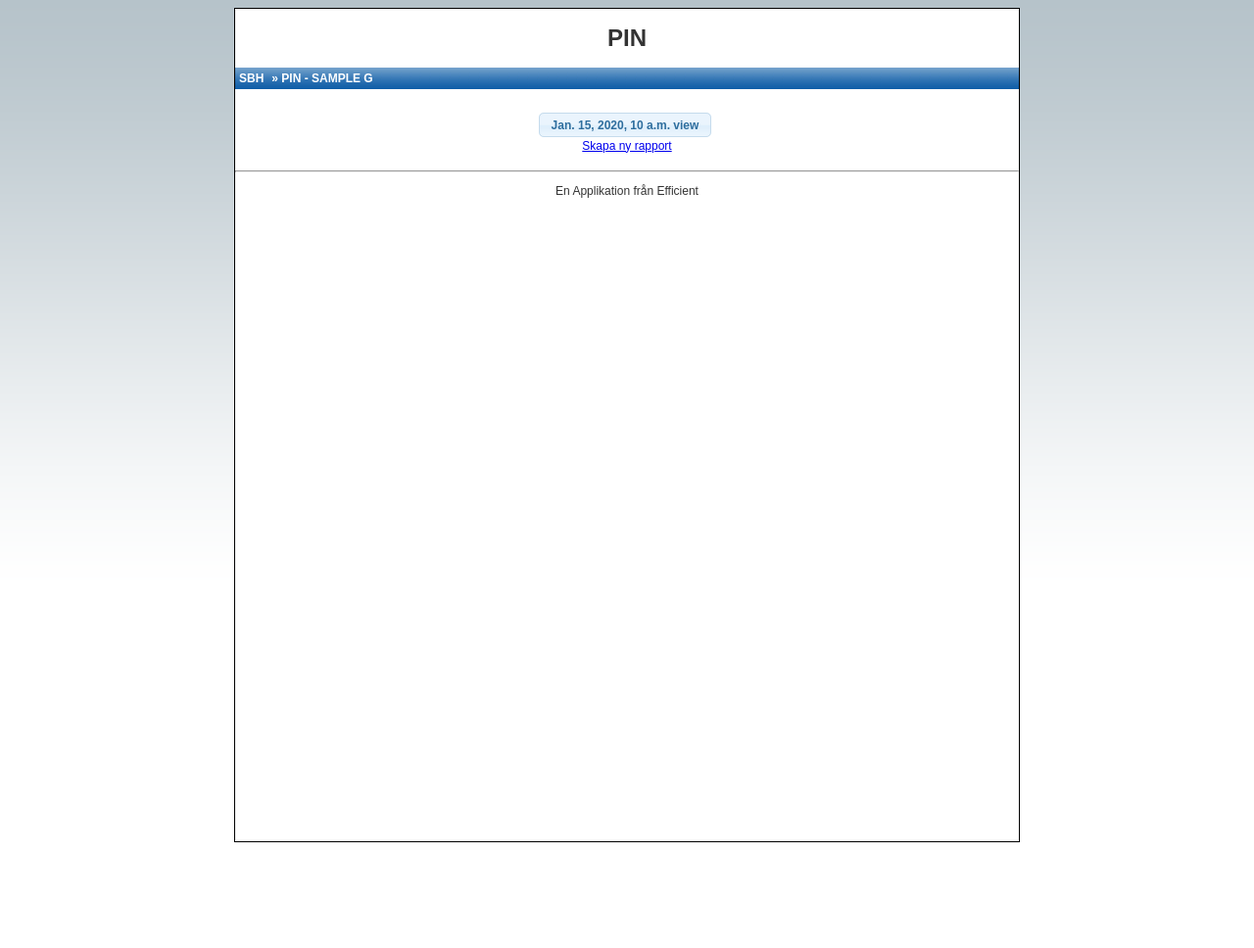
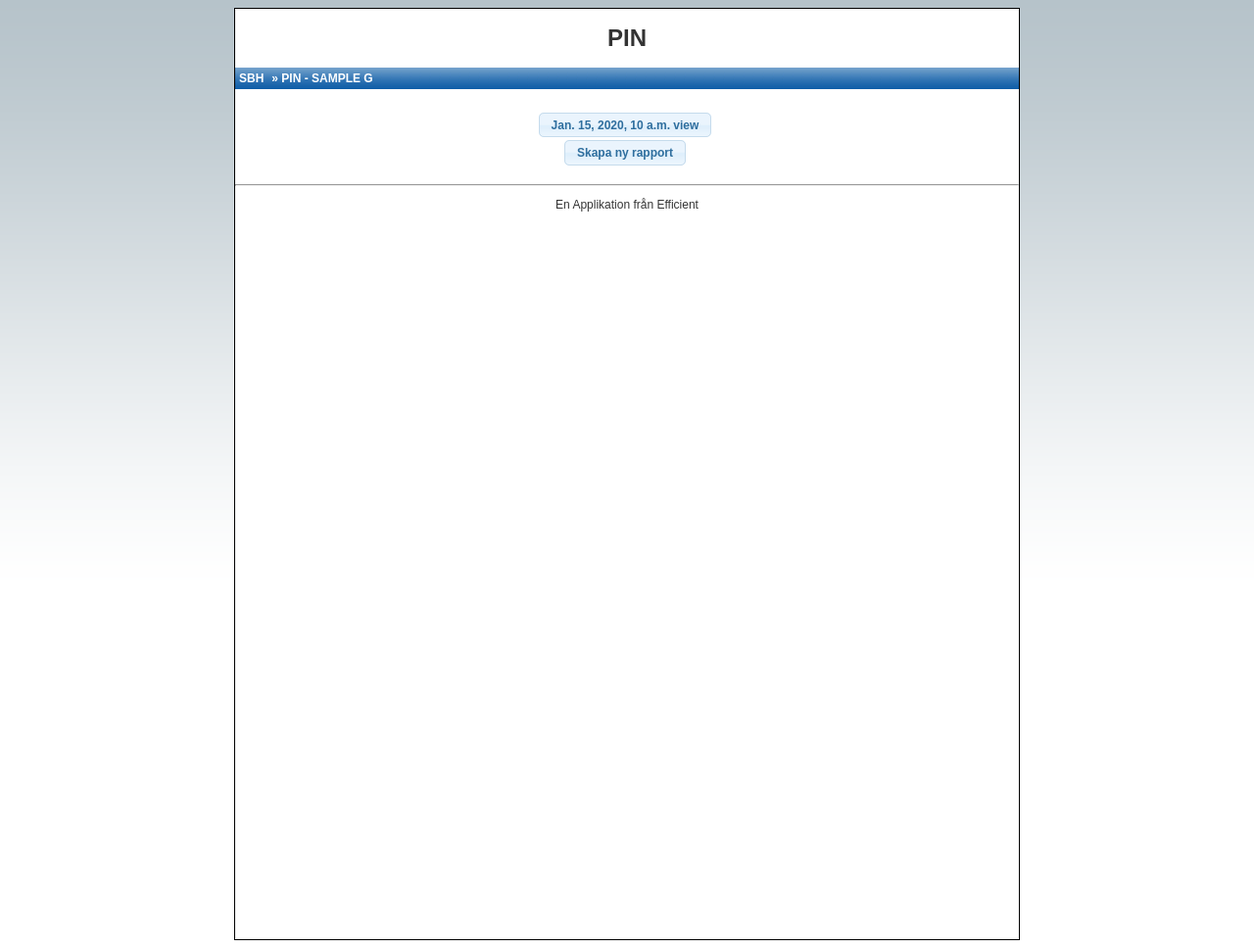
Before and after one commit to anotheroni/sbh, a Django app: template templates/pin/report_list.html in a window 1280 px wide. Shown: the whole page at 98% size. Before the commit the page ends 860 px from the top, so only its background shows below. Run offline with Django 3.2, Linux system fonts and the light colour scheme; the template is opened without the code that fills it: most values are stand-ins (such as "Sample title", 1, 10 or a date in 2020); some libraries are stand-ins or nearby versions.

Commit message:
Bug fixes
git-svn-id: file:///home/svnrepo/sbh/trunk@29 898ca85e-fc40-43f0-9d85-aa2c6ea4f529

```diff
--- a/media/css/style.css
+++ b/media/css/style.css
@@ -13,7 +13,7 @@ body {
 }
 div.page {
   width:800px;
-  height:850px;
+  height:950px;
   margin-left: auto ;
   margin-right: auto ;
   border: 1px #000000 solid;
--- a/settings.py
+++ b/settings.py
@@ -75,7 +75,6 @@ TEMPLATE_DIRS = (
     # Put strings here, like "/home/html/django_templates" or "C:/www/django/templates".
     # Always use forward slashes, even on Windows.
     # Don't forget to use absolute paths, not relative paths.
-    #'/home/oskar/Projects/sbh/templates'
     os.path.join(ROOT_PATH, 'templates')
 )
 
--- a/templates/pin/report_list.html
+++ b/templates/pin/report_list.html
@@ -26,7 +26,9 @@
 {% endif %}
 
 {% if not unsignedreport %}
-  <a class="button" href="{% url new_report gs.id %}">Skapa ny rapport</a>
+  <div class="padded">
+  <a class="fg-button ui-state-default ui-corner-all" href="{% url new_report gs.id %}">Skapa ny rapport</a>
+  </div>
 {% endif %}
 
 {% endblock %}
--- a/templates/rsh/base.html
+++ b/templates/rsh/base.html
@@ -1,6 +1,6 @@
 {% extends "base.html" %}
 
-{% block header %}<h1>PIN</h1>{% endblock %}
+{% block header %}<h1>Aktiviteter</h1>{% endblock %}
 
 {% block breadcrumb %}{{ block.super}}<li class="menu"><a class="menu" href="{% url task_list gid %}">&raquo; RSH</a></li>{% endblock %}
 
--- a/templates/rsh/newtask.html
+++ b/templates/rsh/newtask.html
@@ -15,13 +15,14 @@
       }
     });
     $("#tabs").tabs('select', {{ initialtype  }});
-    //$("#typeselector").remove();
+    $("#typeselector").hide();
   });
 </script>
 {% endblock %}
 
 {% block breadcrumb %}
   {{ block.super}}
+  <li class="menu"><a class="menu" href="{% url task_management gid %}">&raquo; Administrera Aktiviteter</a></li>
   <li class="menu"><a class="menu" href="#">&raquo; Ny aktivitet</a></li>
 {% endblock %}
 
--- a/templates/rsh/task_management.html
+++ b/templates/rsh/task_management.html
@@ -1,6 +1,8 @@
 {% extends "rsh/base.html" %}
 
-{% block breadcrumb %}{{ block.super}}<li class="menu"><a class="menu" href="#">&raquo; Administrera Aktiviteter</a></li>{% endblock %}
+{% block breadcrumb %}{{ block.super}}
+<li class="menu"><a class="menu" href="#">&raquo; Administrera Aktiviteter</a></li>
+{% endblock %}
 {% block content %}
 
 {% if object_list %}
```
